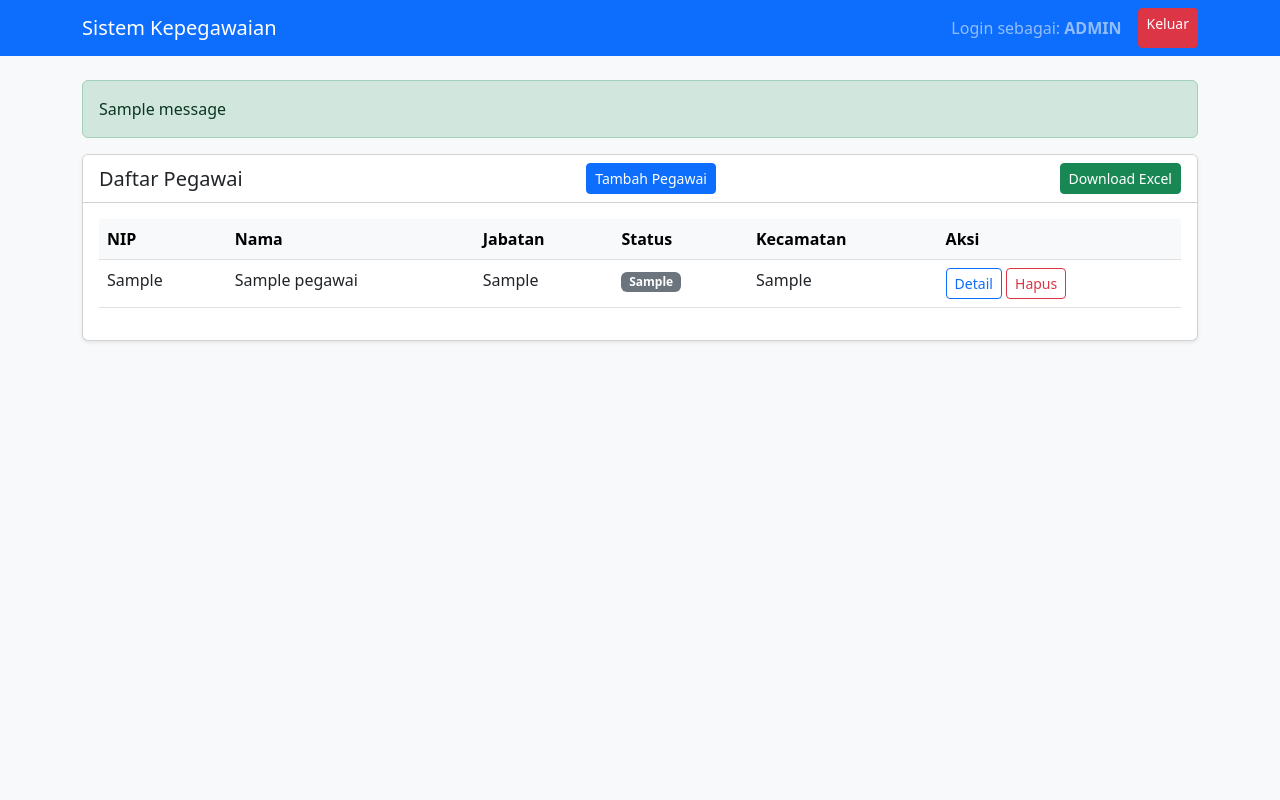
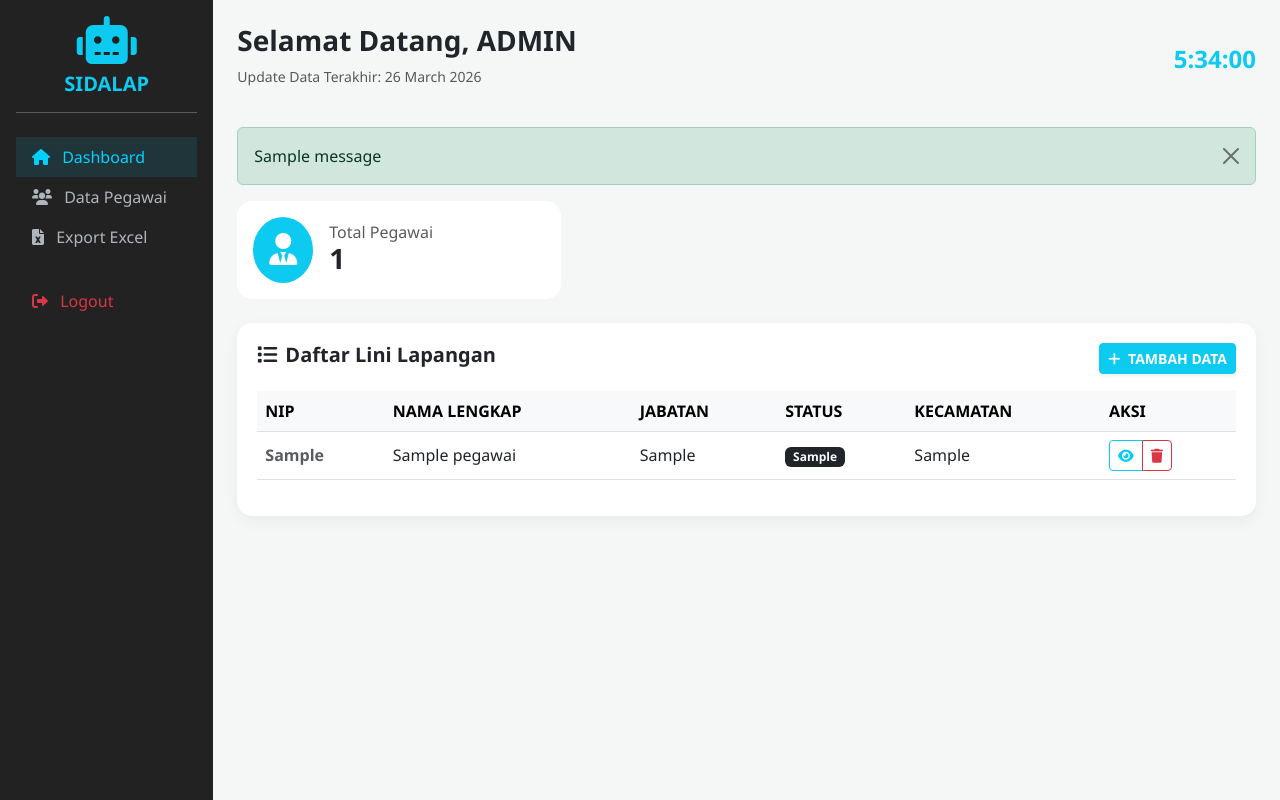
Before and after one commit to hamdanisaja007-star/HAMDANI, a Flask app: page /dashboard in a window 1280 px wide. Run offline with Flask 3, Linux system fonts and the light colour scheme; the visitor is signed in with stand-in values (Sample User, id 1); tables that the repository leaves empty hold one stand-in row (values such as "Sample post"); one stand-in notice (Sample message) is shown.

Commit message:
Update index.html

```diff
--- a/templates/index.html
+++ b/templates/index.html
@@ -3,70 +3,106 @@
 <head>
     <meta charset="UTF-8">
     <meta name="viewport" content="width=device-width, initial-scale=1.0">
-    <title>Dashboard Kepegawaian PLKB</title>
-    <link href="https://cdn.jsdelivr.net/npm/bootstrap@5.3.0/dist/dist/css/bootstrap.min.css" rel="stylesheet">
+    <title>DASHBOARD | SIDALAP DHEDE_BIMZ</title>
+    <link href="https://cdn.jsdelivr.net/npm/bootstrap@5.3.0/dist/css/bootstrap.min.css" rel="stylesheet">
+    <link rel="stylesheet" href="https://cdnjs.cloudflare.com/ajax/libs/font-awesome/6.0.0/css/all.min.css">
     <style>
-        body { background-color: #f8f9fa; }
-        .navbar { background-color: #0d6efd; color: white; }
+        :root { --primary-blue: #00d2ff; --dark-bg: #1a1a1a; }
+        body { background-color: #f4f7f6; font-family: 'Segoe UI', sans-serif; }
+        .sidebar { background: #222; color: white; min-height: 100vh; }
+        .nav-link { color: #adb5bd; transition: 0.3s; }
+        .nav-link:hover, .nav-link.active { color: var(--primary-blue); background: rgba(0,210,255,0.1); }
+        .stat-card { border-radius: 15px; border: none; transition: 0.3s; }
+        .stat-card:hover { transform: translateY(-5px); box-shadow: 0 10px 20px rgba(0,0,0,0.1); }
+        .table-container { background: white; border-radius: 15px; padding: 20px; box-shadow: 0 5px 15px rgba(0,0,0,0.05); }
+        .badge-pns { background-color: var(--primary-blue); color: #000; font-weight: bold; }
     </style>
 </head>
 <body>
 
-<nav class="navbar navbar-expand-lg navbar-dark mb-4">
-    <div class="container">
-        <a class="navbar-brand" href="#">Sistem Kepegawaian</a>
-        <div class="d-flex">
-            <span class="navbar-text me-3">Login sebagai: <strong>{{ role.upper() }}</strong></span>
-            <a href="/logout" class="btn btn-danger btn-sm">Keluar</a>
+<div class="container-fluid">
+    <div class="row">
+        <div class="col-md-2 d-none d-md-block sidebar p-3">
+            <div class="text-center mb-4">
+                <i class="fas fa-robot fa-3x text-info mb-2"></i>
+                <h5 class="fw-bold text-info">SIDALAP</h5>
+                <hr class="bg-light">
             </div>
+            <ul class="nav flex-column">
+                <li class="nav-item"><a class="nav-link active" href="#"><i class="fas fa-home me-2"></i> Dashboard</a></li>
+                <li class="nav-item"><a class="nav-link" href="#"><i class="fas fa-users me-2"></i> Data Pegawai</a></li>
+                <li class="nav-item"><a class="nav-link" href="/export_excel"><i class="fas fa-file-excel me-2"></i> Export Excel</a></li>
+                <li class="nav-item mt-4"><a class="nav-link text-danger" href="/logout"><i class="fas fa-sign-out-alt me-2"></i> Logout</a></li>
+            </ul>
         </div>
-</nav>
 
-<div class="container">
+        <div class="col-md-10 p-4">
+            <div class="d-flex justify-content-between align-items-center mb-4">
+                <div>
+                    <h3 class="fw-bold">Selamat Datang, {{ role.upper() }}</h3>
+                    <p class="text-muted small">Update Data Terakhir: {{ today.strftime('%d %B %Y') }}</p>
+                </div>
+                <div id="clock" class="h4 fw-bold text-info"></div>
+            </div>
+
             {% with messages = get_flashed_messages(with_categories=true) %}
               {% if messages %}
                 {% for category, message in messages %}
-          <div class="alert alert-{{ category }}">{{ message }}</div>
+                  <div class="alert alert-{{ category }} alert-dismissible fade show" role="alert">
+                    {{ message }}
+                    <button type="button" class="btn-close" data-bs-dismiss="alert"></button>
+                  </div>
                 {% endfor %}
               {% endif %}
             {% endwith %}
 
-    <div class="row">
-        <div class="col-md-12">
-            <div class="card shadow-sm mb-4">
-                <div class="card-header bg-white d-flex justify-content-between align-items-center">
-                    <h5 class="mb-0">Daftar Pegawai</h5>
+            <div class="row mb-4">
+                <div class="col-md-4">
+                    <div class="card stat-card bg-white p-3">
+                        <div class="d-flex align-items-center">
+                            <div class="bg-info text-white p-3 rounded-circle me-3"><i class="fas fa-user-tie fa-2x"></i></div>
+                            <div><h6 class="text-muted mb-0">Total Pegawai</h6><h3 class="fw-bold mb-0">{{ pegawai|length }}</h3></div>
+                        </div>
+                    </div>
+                </div>
+            </div>
+
+            <div class="table-container">
+                <div class="d-flex justify-content-between align-items-center mb-3">
+                    <h5 class="fw-bold"><i class="fas fa-list me-2"></i>Daftar Lini Lapangan</h5>
                     {% if role == 'admin' %}
-                    <button class="btn btn-primary btn-sm" data-bs-toggle="modal" data-bs-target="#modalTambah">Tambah Pegawai</button>
+                    <button class="btn btn-info btn-sm fw-bold text-white shadow-sm" data-bs-toggle="modal" data-bs-target="#modalTambah">
+                        <i class="fas fa-plus me-1"></i> TAMBAH DATA
+                    </button>
                     {% endif %}
-                    <a href="/export_excel" class="btn btn-success btn-sm">Download Excel</a>
                 </div>
-                <div class="card-body">
                 <div class="table-responsive">
-                        <table class="table table-hover">
+                    <table class="table table-hover align-middle">
                         <thead class="table-light">
                             <tr>
                                 <th>NIP</th>
-                                    <th>Nama</th>
-                                    <th>Jabatan</th>
-                                    <th>Status</th>
-                                    <th>Kecamatan</th>
-                                    <th>Aksi</th>
+                                <th>NAMA LENGKAP</th>
+                                <th>JABATAN</th>
+                                <th>STATUS</th>
+                                <th>KECAMATAN</th>
+                                <th>AKSI</th>
                             </tr>
                         </thead>
                         <tbody>
                             {% for p in pegawai %}
                             <tr>
-                                    <td>{{ p.nip }}</td>
+                                <td class="fw-bold text-muted">{{ p.nip }}</td>
                                 <td>{{ p.nama }}</td>
                                 <td>{{ p.jabatan }}</td>
-                                    <td><span class="badge {{ 'bg-info' if p.jenis_pegawai == 'PNS' else 'bg-secondary' }}">{{ p.jenis_pegawai }}</span></td>
+                                <td><span class="badge {{ 'badge-pns' if p.jenis_pegawai == 'PNS' else 'bg-dark text-light' }}">{{ p.jenis_pegawai }}</span></td>
                                 <td>{{ p.kecamatan }}</td>
                                 <td>
-                                        <button class="btn btn-sm btn-outline-primary">Detail</button>
+                                    <div class="btn-group">
+                                        <button class="btn btn-sm btn-outline-info"><i class="fas fa-eye"></i></button>
                                         {% if role == 'admin' %}
-                                        <a href="/hapus_pegawai/{{ p.id }}" class="btn btn-sm btn-outline-danger" onclick="return confirm('Hapus data ini?')">Hapus</a>
+                                        <a href="/hapus_pegawai/{{ p.id }}" class="btn btn-sm btn-outline-danger" onclick="return confirm('Hapus data?')"><i class="fas fa-trash"></i></a>
                                         {% endif %}
+                                    </div>
                                 </td>
                             </tr>
                             {% endfor %}
@@ -77,47 +113,43 @@
         </div>
     </div>
 </div>
-</div>
 
 <div class="modal fade" id="modalTambah" tabindex="-1">
-    <div class="modal-dialog">
-        <form action="/tambah_pegawai" method="POST" class="modal-content">
-            <div class="modal-header">
-                <h5 class="modal-title">Tambah Pegawai Baru</h5>
-                <button type="button" class="btn-close" data-bs-dismiss="modal"></button>
+    <div class="modal-dialog modal-dialog-centered">
+        <form action="/tambah_pegawai" method="POST" class="modal-content border-0 shadow">
+            <div class="modal-header bg-info text-white">
+                <h5 class="modal-title fw-bold">INPUT DATA PEGAWAI</h5>
+                <button type="button" class="btn-close btn-close-white" data-bs-dismiss="modal"></button>
             </div>
             <div class="modal-body">
-                <div class="mb-3">
-                    <label>NIP</label>
-                    <input type="text" name="nip" class="form-control" required>
+                <div class="row">
+                    <div class="col-md-6 mb-3"><label class="small fw-bold">NIP</label><input type="text" name="nip" class="form-control" required></div>
+                    <div class="col-md-6 mb-3"><label class="small fw-bold">NAMA</label><input type="text" name="nama" class="form-control" required></div>
+                    <div class="col-md-6 mb-3">
+                        <label class="small fw-bold">STATUS</label>
+                        <select name="jenis_pegawai" class="form-select"><option value="PNS">PNS</option><option value="PPPK">PPPK</option></select>
                     </div>
-                <div class="mb-3">
-                    <label>Nama Lengkap</label>
-                    <input type="text" name="nama" class="form-control" required>
-                </div>
-                <div class="mb-3">
-                    <label>Status</label>
-                    <select name="jenis_pegawai" class="form-select">
-                        <option value="PNS">PNS</option>
-                        <option value="PPPK">PPPK</option>
-                    </select>
-                </div>
-                <div class="mb-3">
-                    <label>Jabatan</label>
-                    <input type="text" name="jabatan" class="form-control">
-                </div>
-                <div class="mb-3">
-                    <label>Kecamatan</label>
-                    <input type="text" name="kecamatan" class="form-control">
+                    <div class="col-md-6 mb-3"><label class="small fw-bold">KECAMATAN</label><input type="text" name="kecamatan" class="form-control"></div>
                 </div>
             </div>
-            <div class="modal-footer">
-                <button type="submit" class="btn btn-primary w-100">Simpan Data</button>
+            <div class="modal-footer border-0">
+                <button type="submit" class="btn btn-info w-100 text-white fw-bold shadow">SIMPAN DATA</button>
             </div>
         </form>
     </div>
 </div>
 
 <script src="https://cdn.jsdelivr.net/npm/bootstrap@5.3.0/dist/js/bootstrap.bundle.min.js"></script>
+<script>
+    function startTime() {
+        const today = new Date();
+        let h = today.getHours(); let m = today.getMinutes(); let s = today.getSeconds();
+        m = checkTime(m); s = checkTime(s);
+        document.getElementById('clock').innerHTML = h + ":" + m + ":" + s;
+        setTimeout(startTime, 1000);
+    }
+    function checkTime(i) { if (i < 10) {i = "0" + i}; return i; }
+    startTime();
+</script>
 </body>
 </html>
```
Lines whose indentation alone changed are shown as unchanged.
